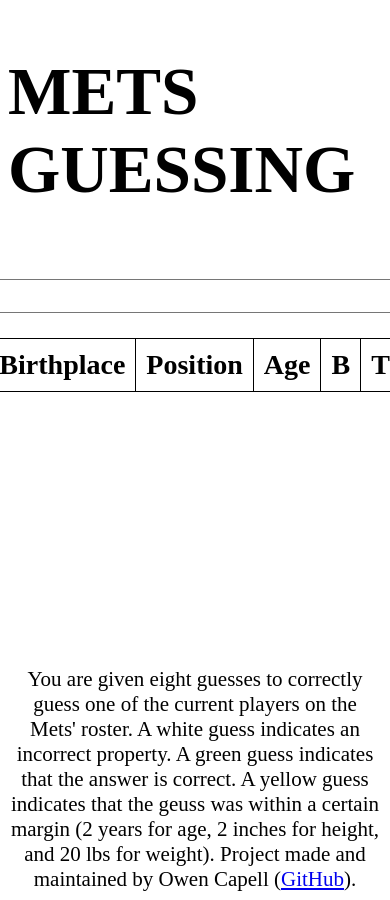
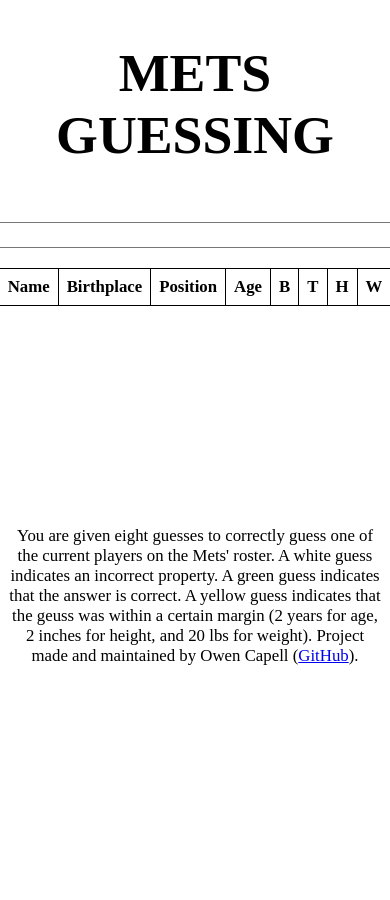
Before and after one commit to owenc21/mets-guessing, a Flask app: page / in a window 390 px wide; the page is wider, and only the part inside the window is pictured. After the commit the page ends 665 px from the top of that part, so only its background shows below. Run offline with Flask 2, Linux system fonts and the light colour scheme; lists and menus that the app fills with data are empty.

Commit message:
changed zoom in css to center on mobile devices

```diff
--- a/flaskr/static/style.css
+++ b/flaskr/static/style.css
@@ -1,10 +1,12 @@
 html {
     box-sizing: border-box;
     font-size: 28px;
+    zoom: .8;
 }
 
 h1{
     font-size: 2.4rem;
+    text-align: center;
 }
 
 #overview {
@@ -22,9 +24,8 @@ h1{
 #tableContainer {
     display: flex;
     flex-direction: column;
-    align-items: center;
     text-align: center;
-    font-size: 1rem;
+    font-size: .75rem;
     padding: 25px;
     margin-bottom: 250px;
 }
--- a/flaskr/templates/base.html
+++ b/flaskr/templates/base.html
@@ -3,7 +3,7 @@
 <head>
     <meta charset="UTF-8">
     <meta http-equiv="X-UA-Compatible" content="IE=edge">
-    <meta name="viewport" content="width=device-width, initial-scale=1.0">
+    <meta name="viewport" content="width=device-width,initial-scale=1">
     <title>{% block title %}{% endblock %}</title>
     <link rel="stylesheet" href="{{url_for('static', filename='style.css')}}">
     {% block script %}{% endblock %}
```
